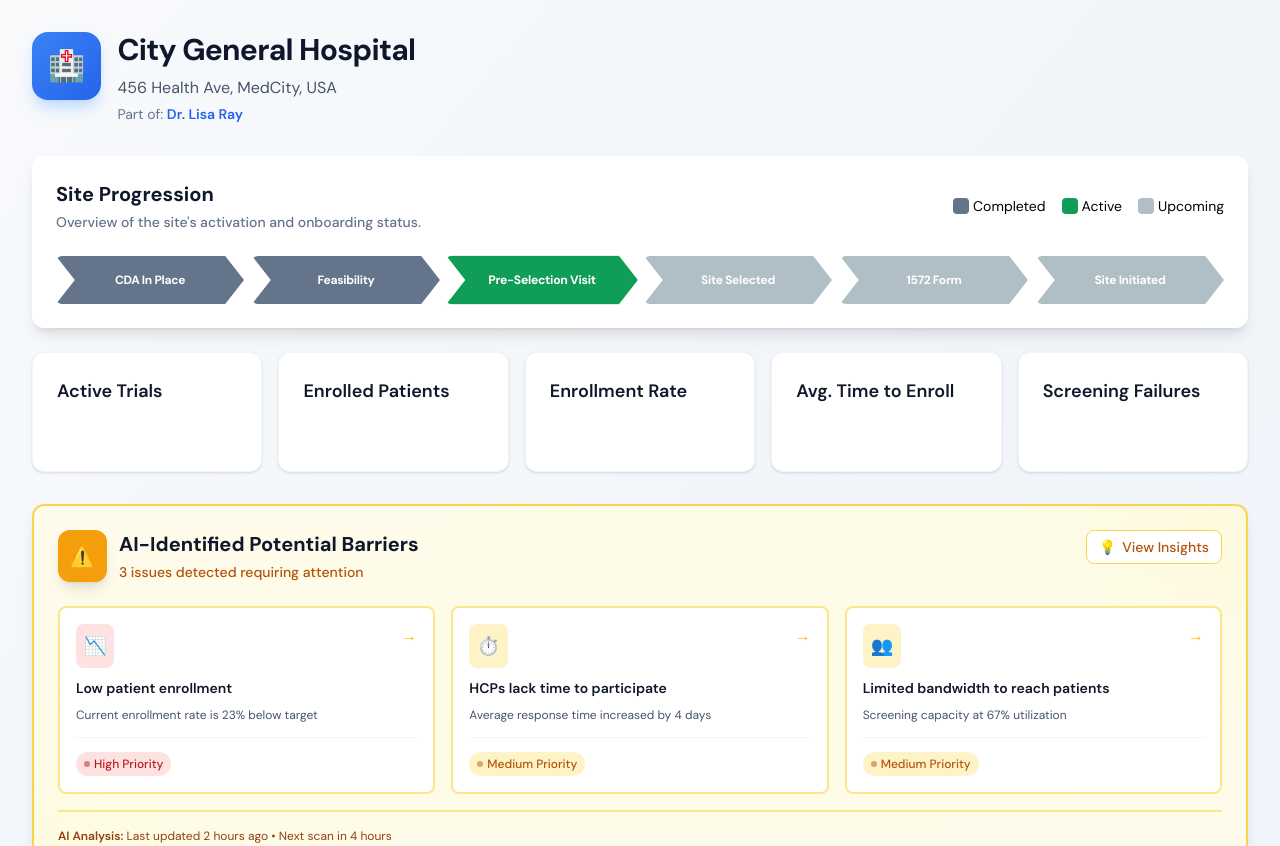
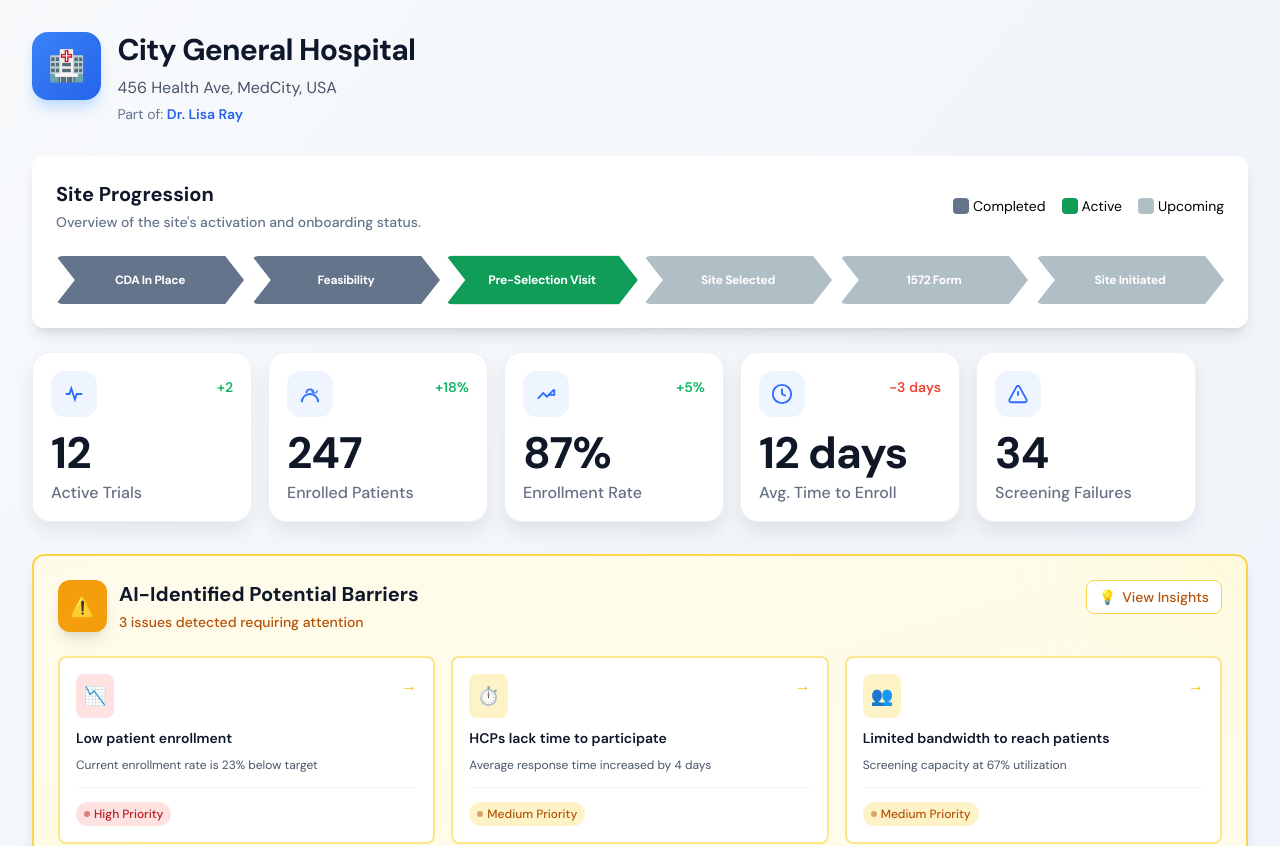
Before and after one commit to ashwinchembu/Enterprisehealthcaredashboarddesign, a Vue app in the folder vue-dashboard/: page / in a window 1280 px wide. Shown: the top 846 px of the page. Built offline with nearby package versions, Linux system fonts and the light colour scheme.

Commit message:
Add MetricCard component with KPI data

```diff
--- a/vue-dashboard/src/App.vue
+++ b/vue-dashboard/src/App.vue
@@ -4,6 +4,7 @@ import AIBarriersCard from './components/AIBarriersCard.vue'
 import OngoingTrials from './components/OngoingTrials.vue'
 import PendingFollowUp from './components/PendingFollowUp.vue'
 import SiteProgression from './components/SiteProgression.vue'
+import MetricCard from './components/MetricCard.vue'
 </script>
 
 <template>
@@ -47,11 +48,39 @@ import SiteProgression from './components/SiteProgression.vue'
       <!-- Metrics Section -->
       <section class="mb-8">
         <div class="flex gap-4 flex-wrap">
-          <Card title="Active Trials" class="flex-1 min-w-[180px]" />
-          <Card title="Enrolled Patients" class="flex-1 min-w-[180px]" />
-          <Card title="Enrollment Rate" class="flex-1 min-w-[180px]" />
-          <Card title="Avg. Time to Enroll" class="flex-1 min-w-[180px]" />
-          <Card title="Screening Failures" class="flex-1 min-w-[180px]" />
+          <MetricCard
+            icon="pulse"
+            label="Active Trials"
+            :value="12"
+            deltaText="+2"
+            deltaType="up"
+          />
+          <MetricCard
+            icon="users"
+            label="Enrolled Patients"
+            :value="247"
+            deltaText="+18%"
+            deltaType="up"
+          />
+          <MetricCard
+            icon="trend"
+            label="Enrollment Rate"
+            value="87%"
+            deltaText="+5%"
+            deltaType="up"
+          />
+          <MetricCard
+            icon="clock"
+            label="Avg. Time to Enroll"
+            value="12 days"
+            deltaText="-3 days"
+            deltaType="down"
+          />
+          <MetricCard
+            icon="alert"
+            label="Screening Failures"
+            :value="34"
+          />
         </div>
       </section>
 
--- /dev/null
+++ b/vue-dashboard/src/components/MetricCard.vue
@@ -0,0 +1,121 @@
+<template>
+  <div class="kpi-card">
+    <div class="kpi-top">
+      <div class="kpi-icon">
+        <!-- Simple inline SVG icons (no extra libs needed) -->
+        <svg v-if="icon === 'pulse'" viewBox="0 0 24 24" class="kpi-svg" fill="none" stroke="currentColor" stroke-width="2">
+          <path d="M3 12h4l2-6 4 12 2-6h6" />
+        </svg>
+
+        <svg v-else-if="icon === 'users'" viewBox="0 0 24 24" class="kpi-svg" fill="none" stroke="currentColor" stroke-width="2">
+          <path d="M16 11a4 4 0 1 0-8 0" />
+          <path d="M3 21a7 7 0 0 1 18 0" />
+          <path d="M20 8a3 3 0 1 1-6 0" opacity="0.6" />
+        </svg>
+
+        <svg v-else-if="icon === 'trend'" viewBox="0 0 24 24" class="kpi-svg" fill="none" stroke="currentColor" stroke-width="2">
+          <path d="M3 17l6-6 4 4 8-8" />
+          <path d="M21 7v6h-6" />
+        </svg>
+
+        <svg v-else-if="icon === 'clock'" viewBox="0 0 24 24" class="kpi-svg" fill="none" stroke="currentColor" stroke-width="2">
+          <path d="M12 22a10 10 0 1 0-10-10 10 10 0 0 0 10 10Z" />
+          <path d="M12 6v6l4 2" />
+        </svg>
+
+        <svg v-else-if="icon === 'alert'" viewBox="0 0 24 24" class="kpi-svg" fill="none" stroke="currentColor" stroke-width="2">
+          <path d="M12 9v5" />
+          <path d="M12 17h.01" />
+          <path d="M10.3 4.2 2.7 18.2A2 2 0 0 0 4.4 21h15.2a2 2 0 0 0 1.7-2.8l-7.6-14a2 2 0 0 0-3.4 0Z" />
+        </svg>
+      </div>
+
+      <div v-if="deltaText" class="kpi-delta" :class="deltaClass">
+        {{ deltaText }}
+      </div>
+    </div>
+
+    <div class="kpi-value">{{ value }}</div>
+    <div class="kpi-label">{{ label }}</div>
+  </div>
+</template>
+
+<script setup>
+import { computed } from "vue";
+
+const props = defineProps({
+  icon: { type: String, default: "pulse" }, // pulse | users | trend | clock | alert
+  value: { type: [String, Number], required: true },
+  label: { type: String, required: true },
+
+  // Optional: pass either "+18%" or "-3 days"
+  deltaText: { type: String, default: "" },
+
+  // "up" -> green, "down" -> red, "" -> neutral
+  deltaType: { type: String, default: "" }, // up | down | neutral
+});
+
+const deltaClass = computed(() => {
+  if (props.deltaType === "down") return "is-down";
+  if (props.deltaType === "up") return "is-up";
+  return "is-neutral";
+});
+</script>
+
+<style scoped>
+.kpi-card {
+  background: #fff;
+  border: 1px solid #eef1f6;
+  border-radius: 18px;
+  padding: 18px 18px 16px;
+  box-shadow: 0 10px 18px rgba(16, 24, 40, 0.08);
+  min-width: 220px;
+}
+
+.kpi-top {
+  display: flex;
+  align-items: flex-start;
+  justify-content: space-between;
+  margin-bottom: 14px;
+}
+
+.kpi-icon {
+  width: 46px;
+  height: 46px;
+  border-radius: 14px;
+  background: #eef5ff;
+  display: grid;
+  place-items: center;
+  color: #2b6cff;
+}
+
+.kpi-svg {
+  width: 22px;
+  height: 22px;
+}
+
+.kpi-delta {
+  font-size: 14px;
+  font-weight: 600;
+  margin-top: 6px;
+}
+
+.kpi-delta.is-up { color: #12b76a; }
+.kpi-delta.is-down { color: #f04438; }
+.kpi-delta.is-neutral { color: #667085; }
+
+.kpi-value {
+  font-size: 44px;
+  line-height: 1;
+  font-weight: 700;
+  letter-spacing: -0.02em;
+  color: #101828;
+  margin-bottom: 6px;
+}
+
+.kpi-label {
+  font-size: 16px;
+  color: #667085;
+  font-weight: 500;
+}
+</style>
```
